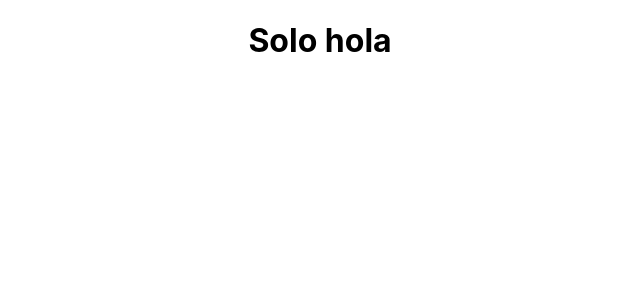
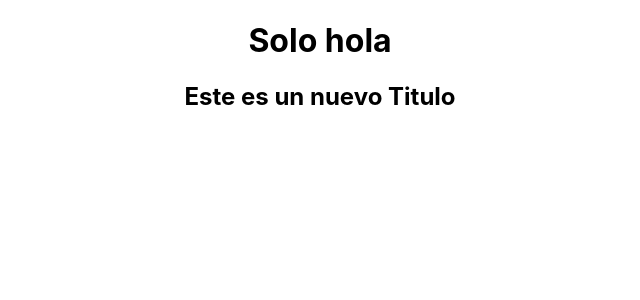
Before and after one commit to SdKray/GitEjemplo, a React (Create React App) app: page / in a window 1280 px wide. Shown: the top 300 px of the page, without its empty margins (320-960 px from the left). Built offline with nearby package versions, Linux system fonts and the light colour scheme.

Commit message:
Agregando un nuevo Titulo

```diff
--- a/src/App.js
+++ b/src/App.js
@@ -6,6 +6,7 @@ function App() {
 	return (
 		<div className='App'>
 			<h1>Solo hola</h1>
+			<h2>Este es un nuevo Titulo</h2>
 		</div>
 	);
 }
```
